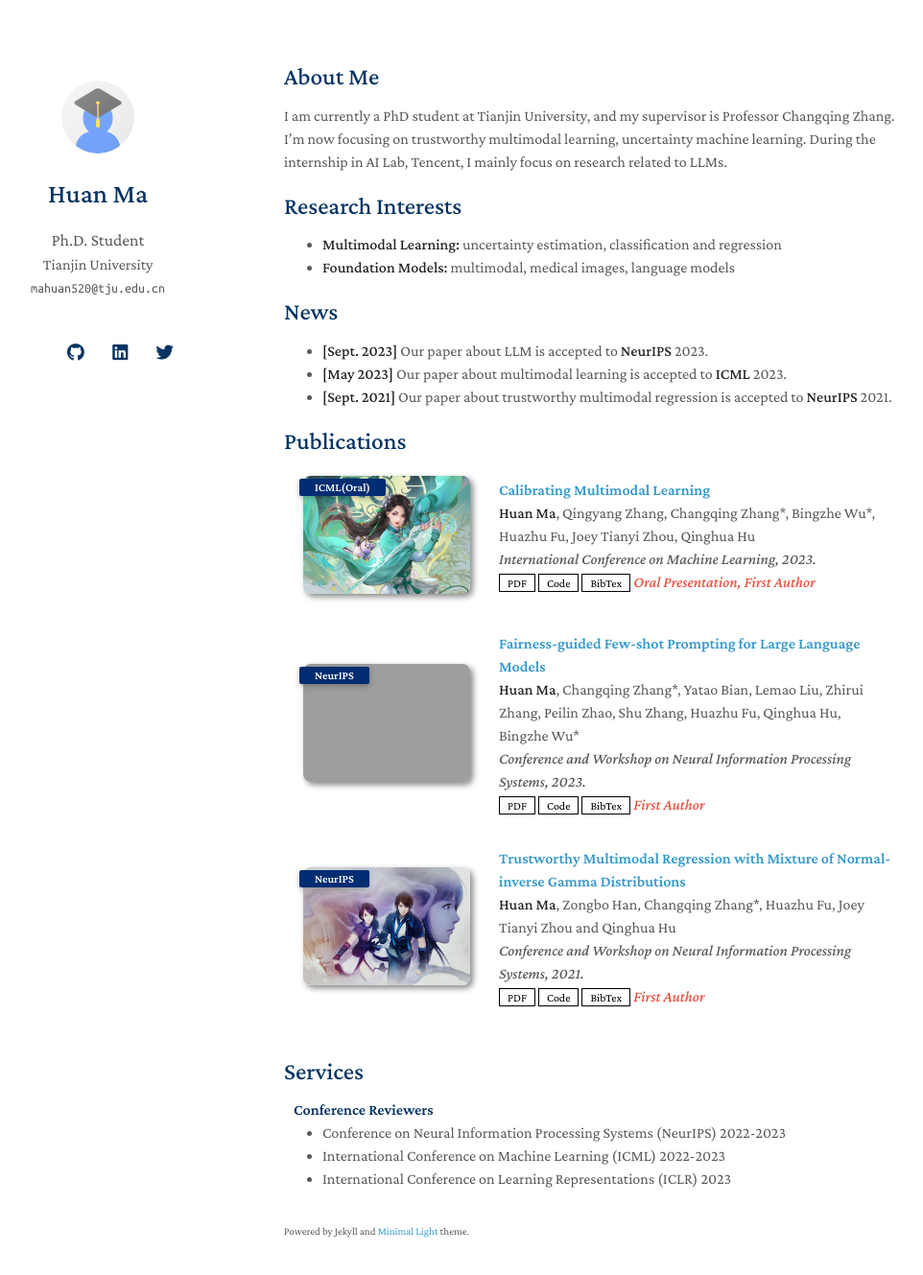
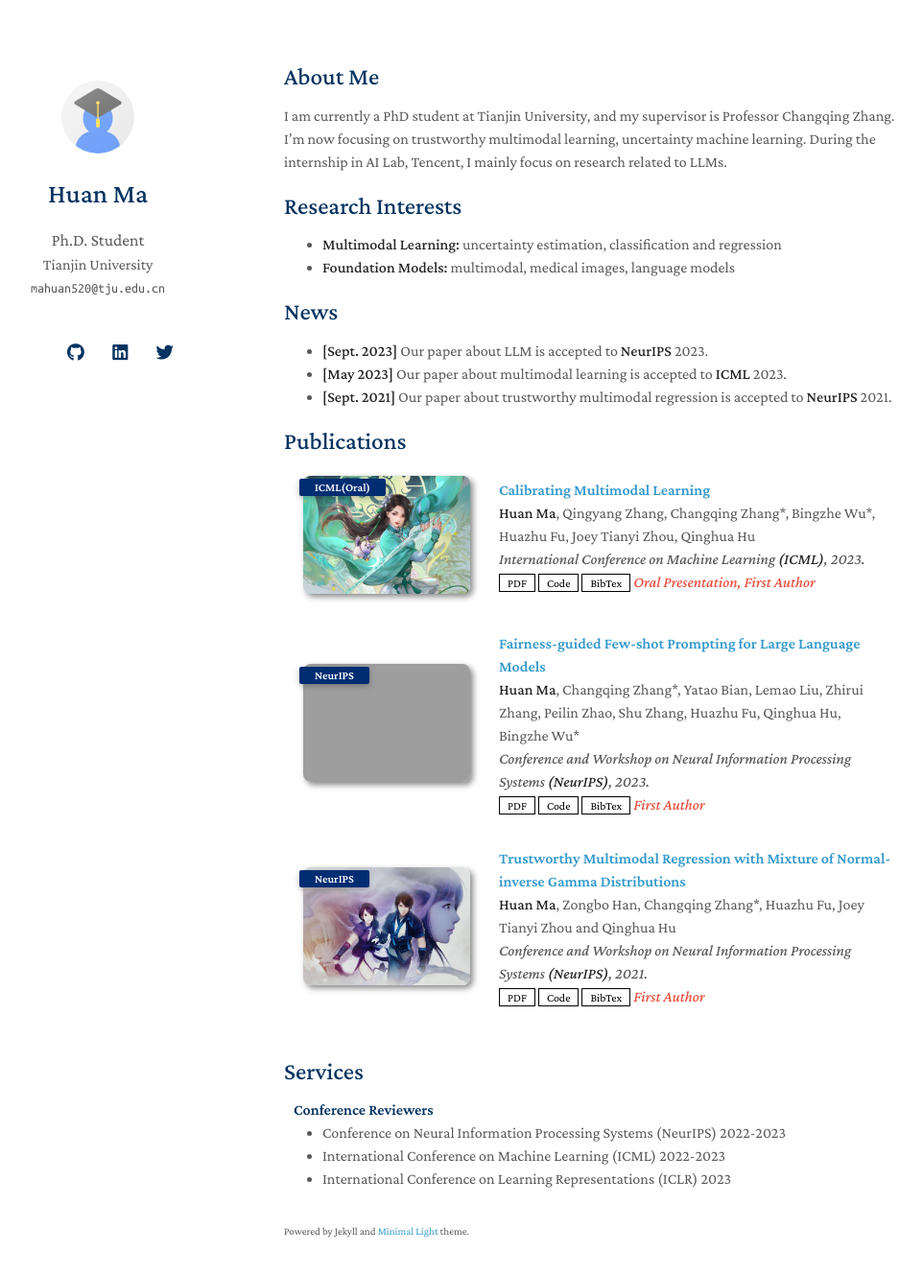
Before and after one commit to MaHuanAAA/MaHuanAAA.github.io, a Jekyll site: the page built from index.md, in a window 1280 px wide and 1364 px high. Shown: the top 1329 px of the window at 96% size, without its empty margins (174-1136 px from the left). Built offline with Jekyll 4.4.1, drawn with Linux system fonts in a browser that asks for light colours; nearby versions of some CDN libraries; a style sheet for code colours, icons or effects is not loaded; our own code applies the rules of GitHub Pages for plain Markdown files; grey boxes are pictures that could not be loaded.

Commit message:
Update publications.yml

```diff
--- a/_data/publications.yml
+++ b/_data/publications.yml
@@ -3,7 +3,7 @@ main:
   - title: Calibrating Multimodal Learning
     authors: <strong>Huan Ma</strong>, Qingyang Zhang, Changqing Zhang*, Bingzhe Wu*, Huazhu Fu, Joey Tianyi Zhou, Qinghua Hu
     conference_short: ICML(Oral)
-    conference: International Conference on Machine Learning, 2023.
+    conference: International Conference on Machine Learning <strong>(ICML)</strong>, 2023.
     pdf: https://openreview.net/pdf?id=4PgzyLz6hi
     code: https://github.com/QingyangZhang/CML
     bibtex: https://github.com/QingyangZhang/CML
@@ -13,7 +13,7 @@ main:
   - title: "Fairness-guided Few-shot Prompting for Large Language Models"
     authors: <strong>Huan Ma</strong>, Changqing Zhang*, Yatao Bian, Lemao Liu, Zhirui Zhang, Peilin Zhao, Shu Zhang, Huazhu Fu, Qinghua Hu, Bingzhe Wu*
     conference_short: NeurIPS
-    conference: Conference and Workshop on Neural Information Processing Systems, 2023.
+    conference: Conference and Workshop on Neural Information Processing Systems <strong>(NeurIPS)</strong>, 2023.
     pdf: https://arxiv.org/pdf/2303.13217.pdf
     code: https://github.com/MaHuanAAA/g_fair_prompting
     bibtex: https://github.com/MaHuanAAA/g_fair_prompting#reference
@@ -23,7 +23,7 @@ main:
   - title: "Trustworthy Multimodal Regression with Mixture of Normal-inverse Gamma Distributions"
     authors: <strong>Huan Ma</strong>, Zongbo Han, Changqing Zhang*, Huazhu Fu, Joey Tianyi Zhou and Qinghua Hu
     conference_short: NeurIPS
-    conference: Conference and Workshop on Neural Information Processing Systems, 2021.
+    conference: Conference and Workshop on Neural Information Processing Systems <strong>(NeurIPS)</strong>, 2021.
     pdf: https://proceedings.neurips.cc/paper/2021/file/371bce7dc83817b7893bcdeed13799b5-Paper.pdf
     code: https://github.com/MaHuanAAA/MoNIG
     bibtex: https://github.com/MaHuanAAA/MoNIG#reference
```
